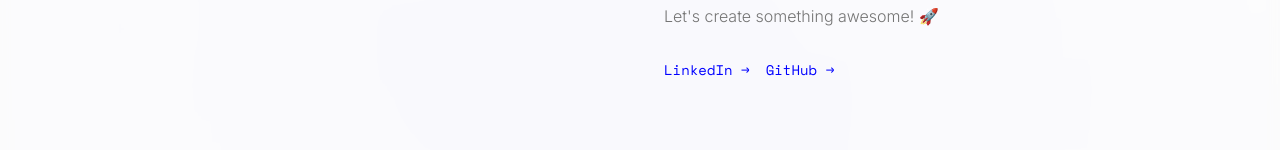
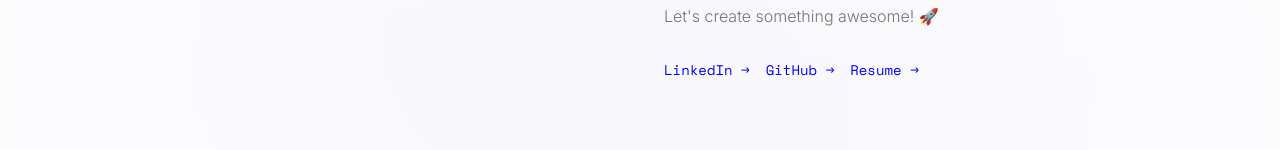
Before and after one commit to JowenskyNeard-EPS/Profile, a Next.js app: page / in a window 1280 px wide. Shown: the part 312-462 px from the top of the page. Built offline with nearby package versions, Linux system fonts and the light colour scheme.

Commit message:
add resume

```diff
--- a/pages/index.tsx
+++ b/pages/index.tsx
@@ -70,6 +70,12 @@ export default function Home() {
                   >
                     GitHub →
                   </a>
+                  <a
+                    href="/resume.pdf"
+                    className="text-sm font-mono text-awwwards-blue dark:text-blue-300 hover:underline"
+                  >
+                    Resume →
+                  </a>
                 </div>
               </div>
             </div>
```
Also changed, not shown: 1 other file (tests, documents, lock files or other folders).
